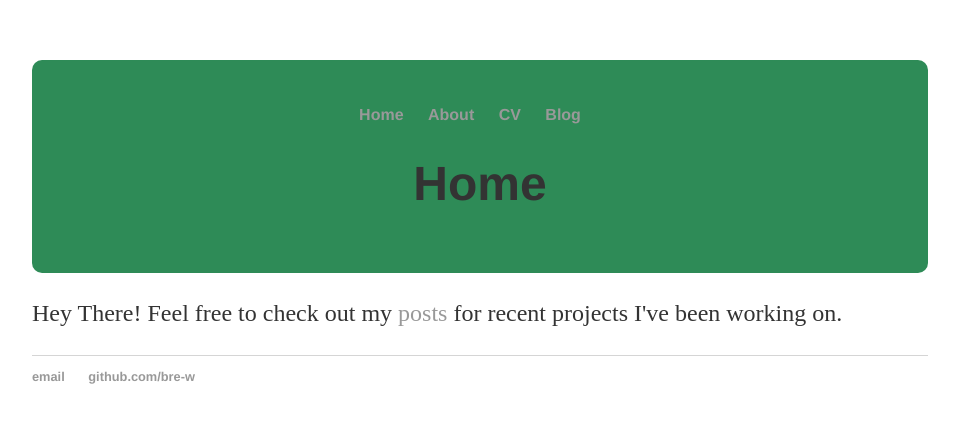
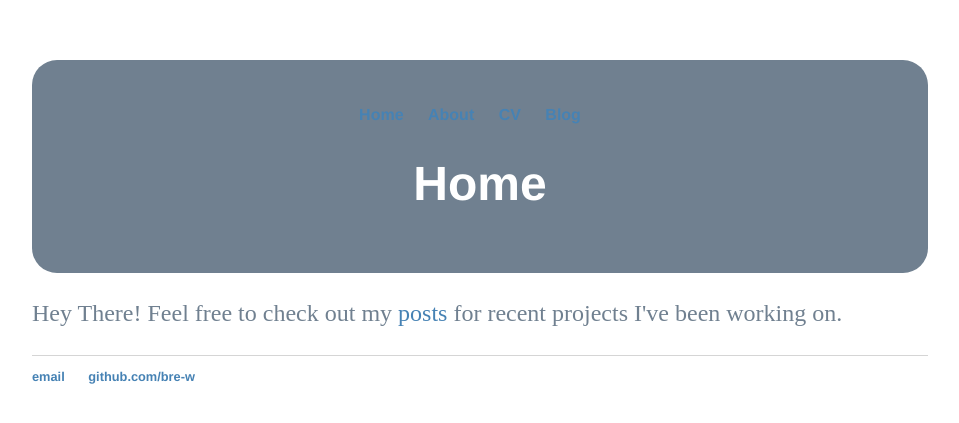
Before and after one commit to bre-w/bre-w.github.io, a Jekyll site: the page built from index.html, in a window 1280 px wide. Shown: the top 423 px of the page, without its empty margins (160-1119 px from the left). Built offline with Jekyll 4.4.1, drawn with Linux system fonts in a browser that asks for light colours.

Commit message:
Update main.css

```diff
--- a/css/main.css
+++ b/css/main.css
@@ -5,9 +5,9 @@ body {
 .header {
   padding: 30px;
   text-align: center;
-  color: #333;
-  background: SeaGreen;
-  border-radius: 10px;
+  color: White;
+  background: SlateGrey;
+  border-radius: 25px;
 }
 nav ul, footer ul {
     font-family:'Helvetica', 'Arial', 'Sans-Serif';
@@ -21,7 +21,7 @@ nav ul li, footer ul li {
 }
 a {
     text-decoration: none;
-    color: #999;
+    color: SteelBlue;
 }
 a:hover {
     text-decoration: underline;
@@ -33,7 +33,7 @@ h1 {
 p {
     font-size: 1.5em;
     line-height: 1.4em;
-    color: #333;
+    color: SlateGrey;
 }
 footer {
     border-top: 1px solid #d5d5d5;
```
